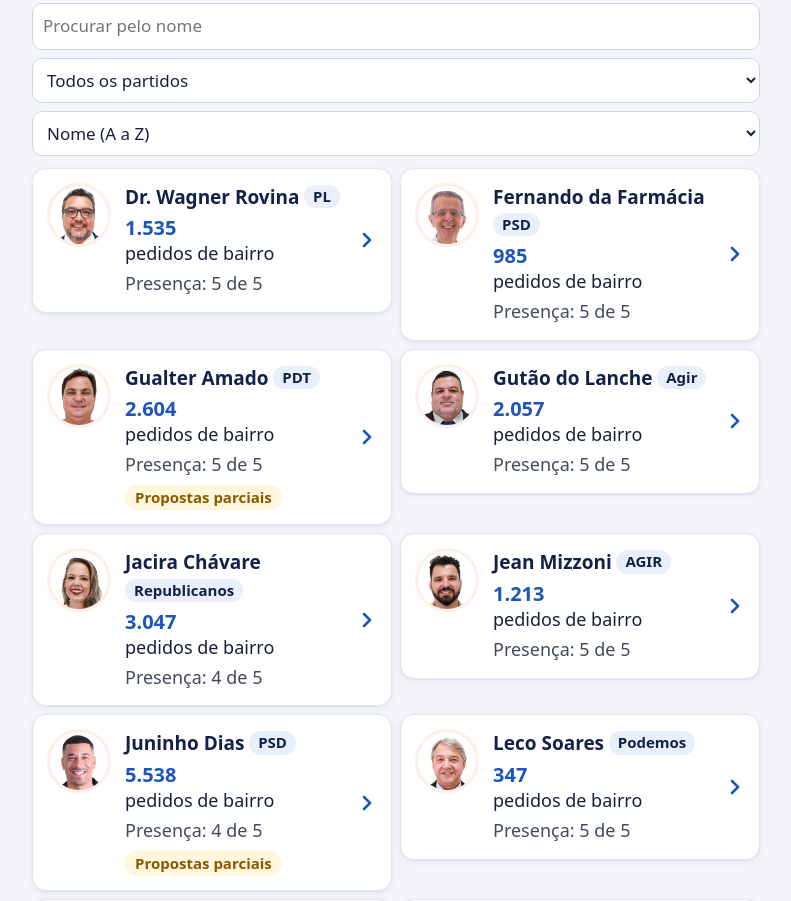
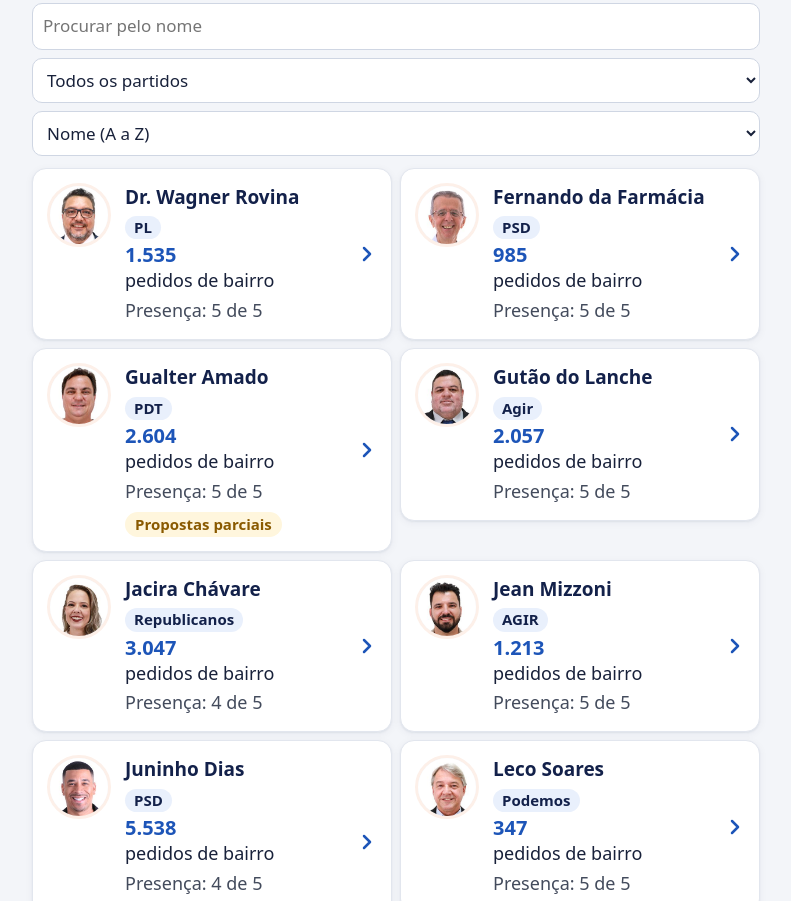
Before and after one commit to WellingtonFonseca/americanafiscaliza, a plain HTML site: page site/publico/index.html in a window 1280 px wide. Shown: the part 1213-2114 px from the top of the page, without its empty margins (244-1035 px from the left). Drawn offline with Linux system fonts and the light colour scheme.

Commit message:
Partido abaixo do nome e ícone de olhos com fundo transparente
Co-Authored-By: Claude Opus 5.5 <noreply@anthropic.com>
Claude-Session: https://claude.ai/code/session_01EEWnhG2VLNnogns5GYjfUq

```diff
--- a/site/publico/estilo.css
+++ b/site/publico/estilo.css
@@ -220,9 +220,9 @@ th, td { overflow-wrap: break-word; hyphens: auto; -webkit-hyphens: auto; }
 .lista-ver img { width: 64px; height: 64px; border: 3px solid var(--laranja-claro); align-self: flex-start; }
 .lista-ver .principal b { display: block; line-height: 1.2; }
 .lista-ver .corpo { flex: 1; min-width: 0; display: flex; flex-direction: column; gap: 2px; }
-.lista-ver .nome { display: inline; font-size: 19px; color: var(--marinho); }
+.lista-ver .nome { display: block; font-size: 19px; color: var(--marinho); }
 .lista-ver .linha-nome { margin-bottom: 2px; }
-.lista-ver .partido { display: inline-block; vertical-align: 2px; font-size: 15px; font-weight: 700; color: var(--marinho); background: var(--azul-claro); border-radius: 99px; padding: 0 9px; white-space: nowrap; }
+.lista-ver .partido { display: table; margin-top: 4px; font-size: 15px; font-weight: 700; color: var(--marinho); background: var(--azul-claro); border-radius: 99px; padding: 0 9px; white-space: nowrap; }
 .lista-ver .principal { color: var(--texto); }
 .lista-ver .principal b { color: var(--azul); font-size: 20px; }
 .lista-ver .extra { color: var(--suave); }
--- a/site/publico/index.html
+++ b/site/publico/index.html
@@ -9,8 +9,8 @@
 <meta property="og:description" content="O que cada vereador de Americana-SP faz: presença, propostas, votos e gastos, só com dados oficiais.">
 <meta property="og:image" content="https://wellingtonfonseca.github.io/americanafiscaliza/img/compartilhar.png">
 <meta name="twitter:card" content="summary_large_image">
-<link rel="icon" type="image/png" href="img/favicon.png">
-<link rel="apple-touch-icon" href="img/apple-touch-icon.png">
+<link rel="icon" type="image/png" href="img/favicon.png?v=2">
+<link rel="apple-touch-icon" href="img/apple-touch-icon.png?v=2">
 <link rel="stylesheet" href="estilo.css">
 </head>
 <body>
```
Also changed, not shown: site/publico/img/apple-touch-icon.png, site/publico/img/favicon.png.
